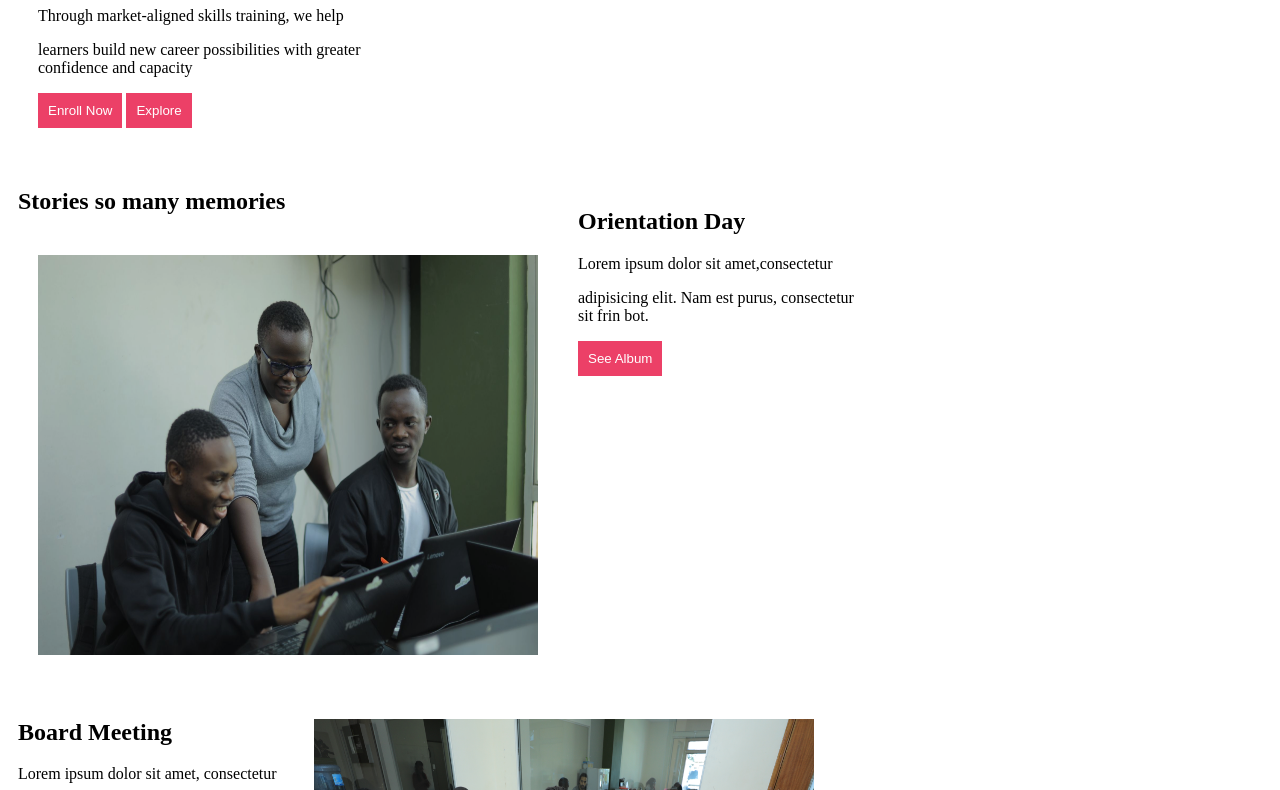
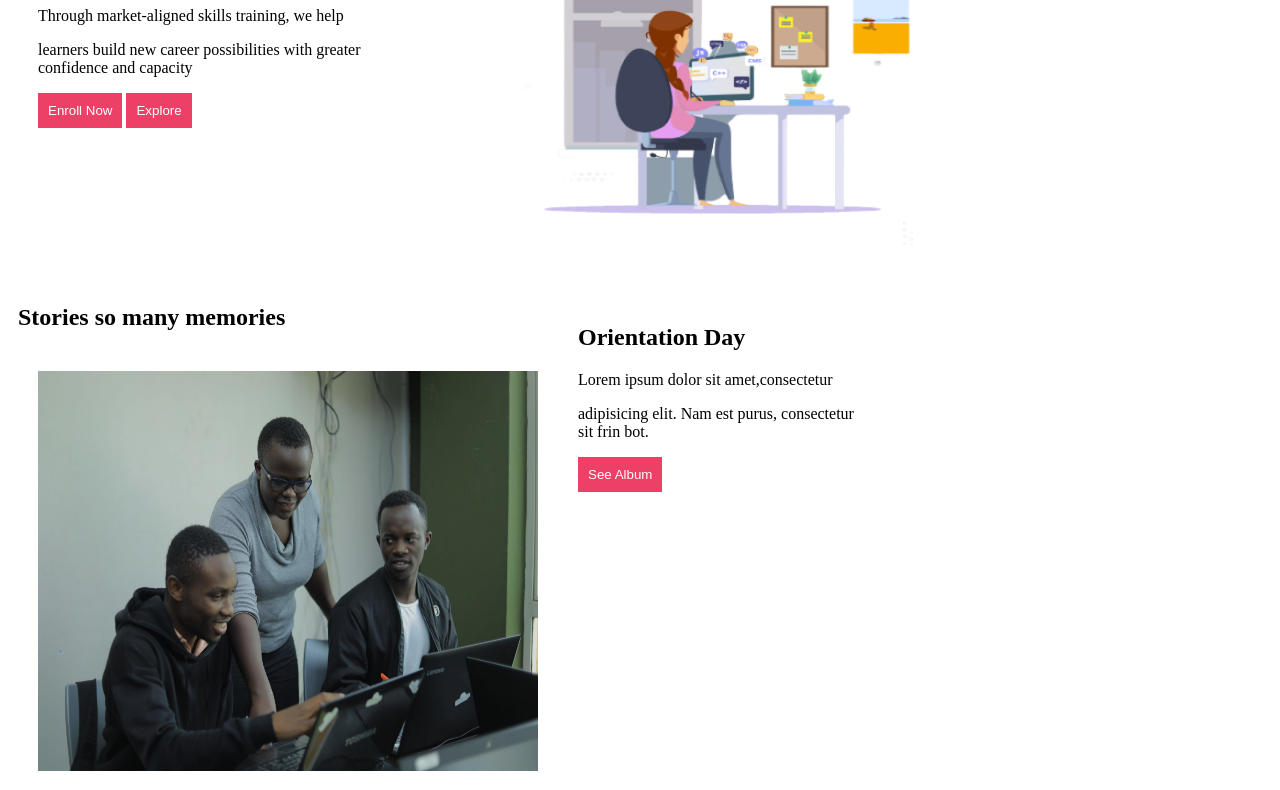
Before and after one commit to AWITI0301/AWITI, a plain HTML site: page index.html in a window 1280 px wide. Shown: the part 200-990 px from the top of the page. Drawn offline with Linux system fonts and the light colour scheme; the site is published under a folder, as on GitHub Pages, so addresses that start at the root find nothing.

Commit message:
added dote

```diff
--- a/index.html
+++ b/index.html
@@ -22,7 +22,7 @@
         <button class="explore">Explore</button>
          </div>
          <div class="right">
-        <img class="image" src="/assets/image1.png" alt="hero image">
+        <img class="image" src="./assets/image1.png" alt="hero image">
         </div>
 
     </div>
```
